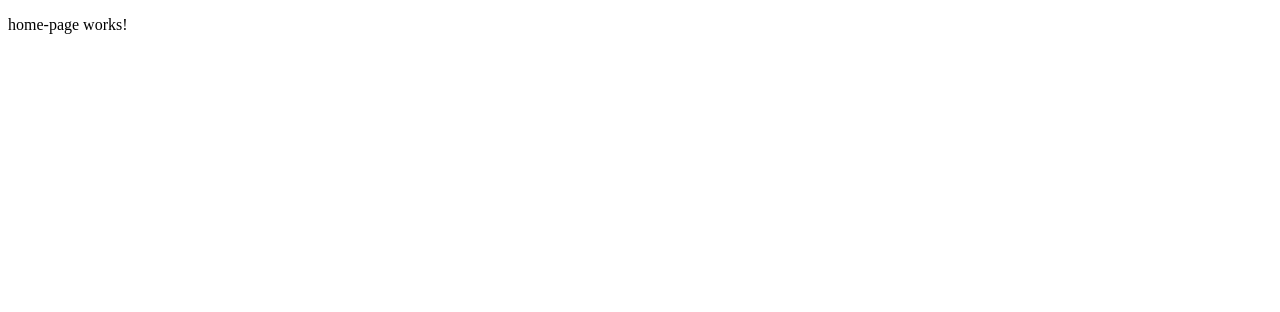
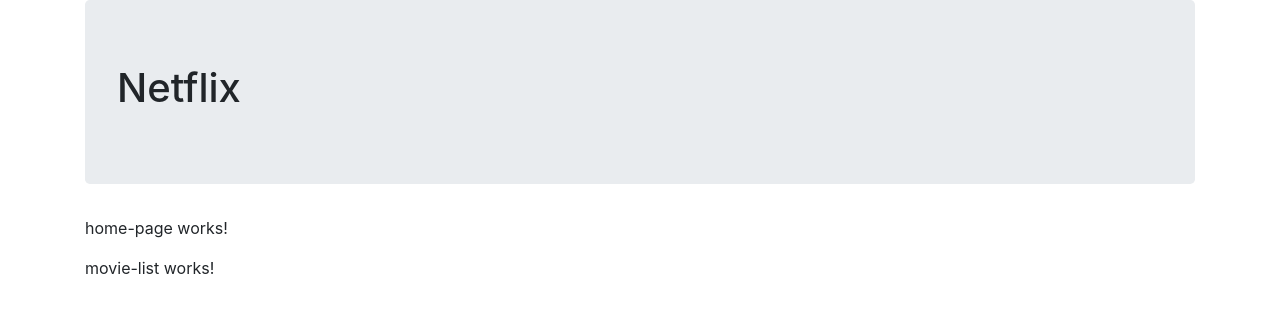
Before and after one commit to annbag/netflix, an Angular app: page / in a window 1280 px wide. Shown: the top 312 px of the page. Built offline with nearby package versions, Linux system fonts and the light colour scheme.

Commit message:
display movie-list on home-page

```diff
--- a/package.json
+++ b/package.json
@@ -19,6 +19,7 @@
     "@angular/platform-browser": "~8.2.14",
     "@angular/platform-browser-dynamic": "~8.2.14",
     "@angular/router": "~8.2.14",
+    "bootstrap": "^4.5.0",
     "rxjs": "~6.4.0",
     "tslib": "^1.10.0",
     "zone.js": "~0.9.1"
--- a/src/app/core/components/app/app.component.html
+++ b/src/app/core/components/app/app.component.html
@@ -1 +1,6 @@
-<router-outlet></router-outlet>
+<div class="container">
+    <div class="jumbotron">
+        <h1>Netflix</h1>
+    </div>
+    <router-outlet></router-outlet>
+</div>
--- a/src/app/core/core.module.ts
+++ b/src/app/core/core.module.ts
@@ -4,6 +4,7 @@
 import { CoreRoutingModule } from './core-routing.module';
 import { AppComponent } from './components/app/app.component';
 import { HomePageComponent } from './pages/home-page/home-page.component';
+import { MovieListModule } from '../movie-list/movie-list.module';
 
 @NgModule({
   declarations: [
@@ -12,7 +13,8 @@
   ],
   imports: [
     BrowserModule,
-    CoreRoutingModule
+    CoreRoutingModule,
+    MovieListModule
   ],
   providers: [],
   bootstrap: [AppComponent]
--- a/src/app/core/pages/home-page/home-page.component.html
+++ b/src/app/core/pages/home-page/home-page.component.html
@@ -1 +1,2 @@
 <p>home-page works!</p>
+<app-movie-list></app-movie-list>
--- a/src/app/movie-list/movie-list.module.ts
+++ b/src/app/movie-list/movie-list.module.ts
@@ -6,6 +6,7 @@
 
 @NgModule({
   declarations: [MovieListComponent],
+  exports: [MovieListComponent],
   imports: [
     CommonModule
   ]
--- a/src/styles.scss
+++ b/src/styles.scss
@@ -1 +1,2 @@
 /* You can add global styles to this file, and also import other style files */
+@import "~bootstrap/dist/css/bootstrap.css"
```
Also changed, not shown: 1 other file (tests, documents, lock files or other folders).
